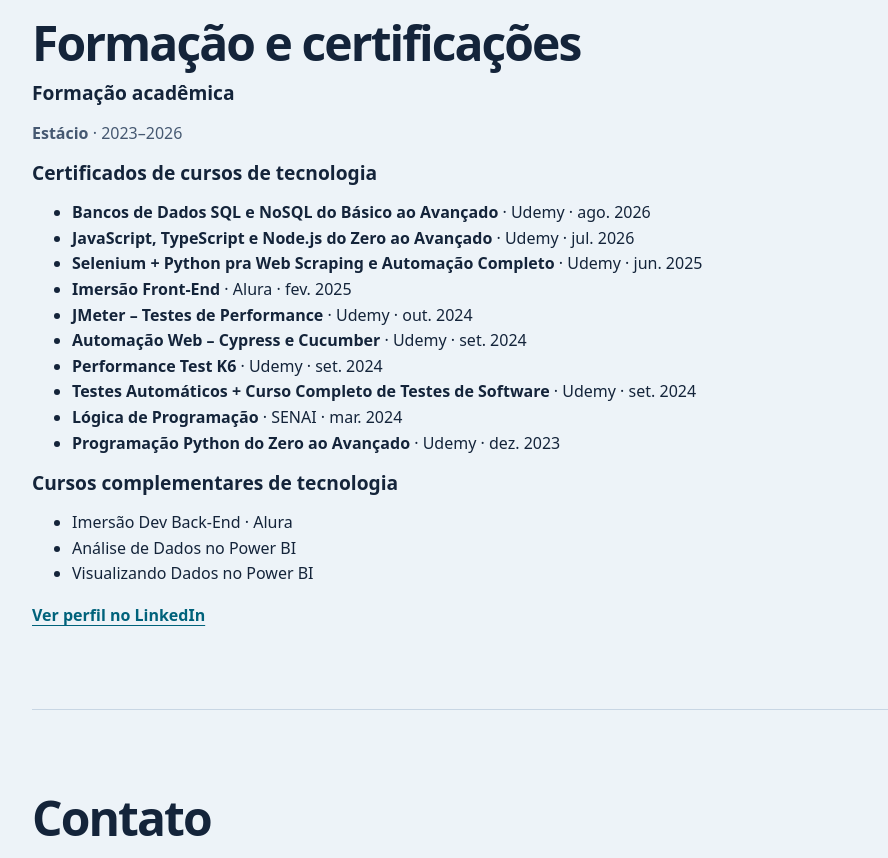
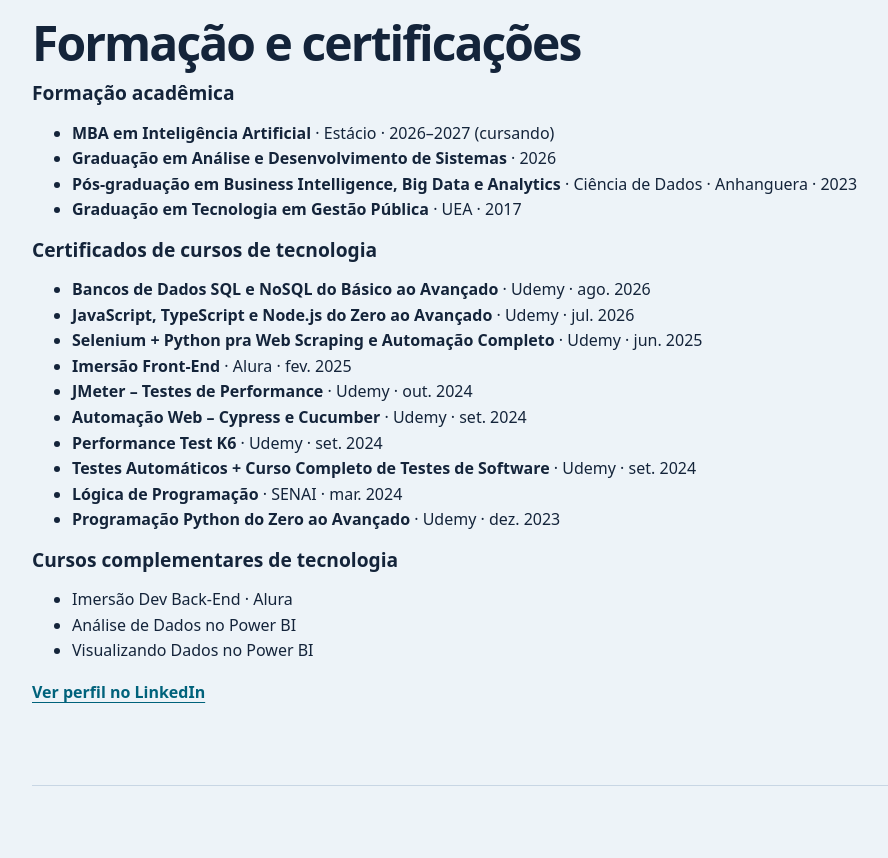
Before and after one commit to Dassaevy-Ono/meu-portfolio, a plain HTML site: page index.html in a window 1280 px wide. Shown: the part 2360-3218 px from the top of the page, without its empty margins (32-920 px from the left). Drawn offline with Linux system fonts and the light colour scheme.

Commit message:
Completa a formação acadêmica do portfólio

```diff
--- a/index.html
+++ b/index.html
@@ -123,7 +123,12 @@
     <section id="formacao">
         <h2 data-en="Education and credentials">Formação e certificações</h2>
         <h3 data-en="Higher education">Formação acadêmica</h3>
-        <p><strong>Estácio</strong> · 2023–2026</p>
+        <ul>
+            <li><strong data-en="MBA in Artificial Intelligence">MBA em Inteligência Artificial</strong> · Estácio · <span data-en="2026–2027 (in progress)">2026–2027 (cursando)</span></li>
+            <li><strong data-en="Degree in Systems Analysis and Development">Graduação em Análise e Desenvolvimento de Sistemas</strong> · 2026</li>
+            <li><strong data-en="Postgraduate program in Business Intelligence, Big Data and Analytics">Pós-graduação em Business Intelligence, Big Data e Analytics</strong> · <span data-en="Data Science">Ciência de Dados</span> · Anhanguera · 2023</li>
+            <li><strong data-en="Technology degree in Public Management">Graduação em Tecnologia em Gestão Pública</strong> · UEA · 2017</li>
+        </ul>
         <h3 data-en="Technology course certificates">Certificados de cursos de tecnologia</h3>
         <ul class="credenciais">
             <li>
```
